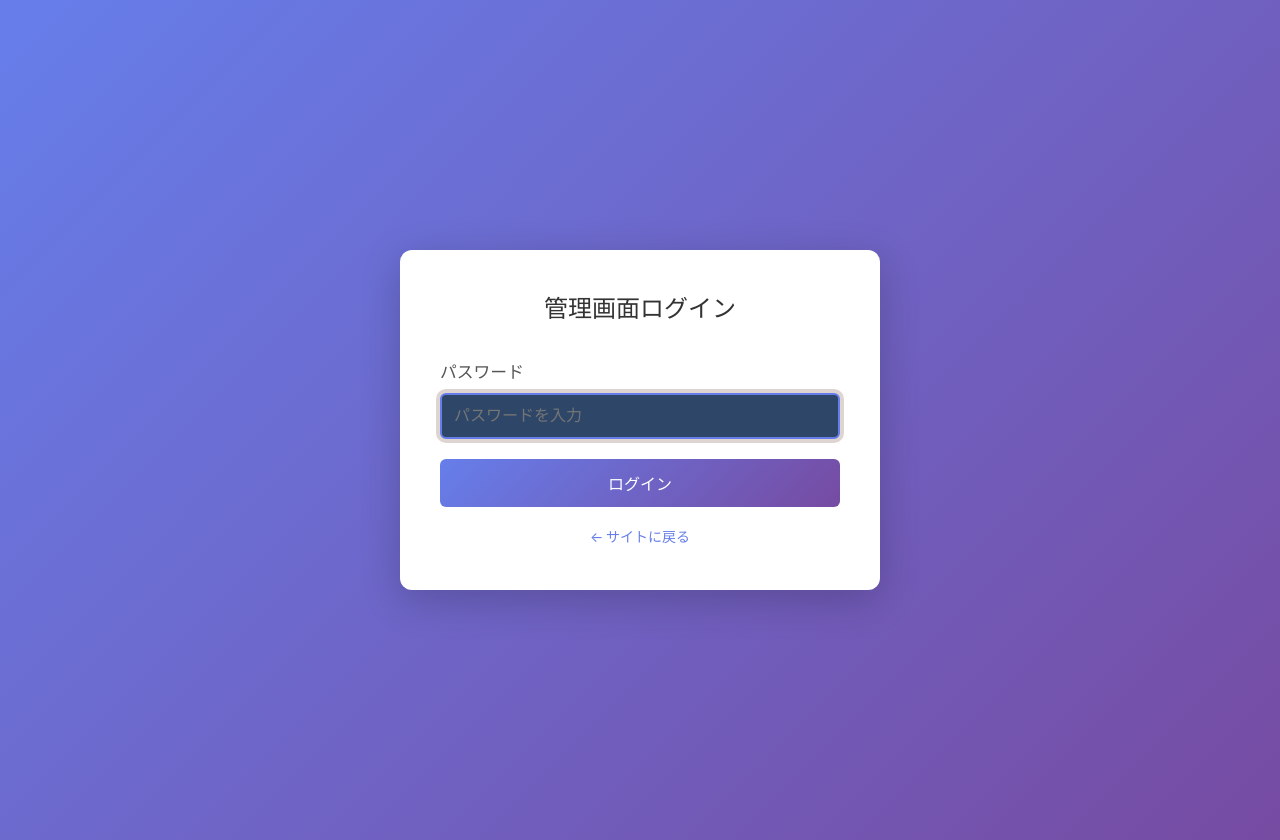
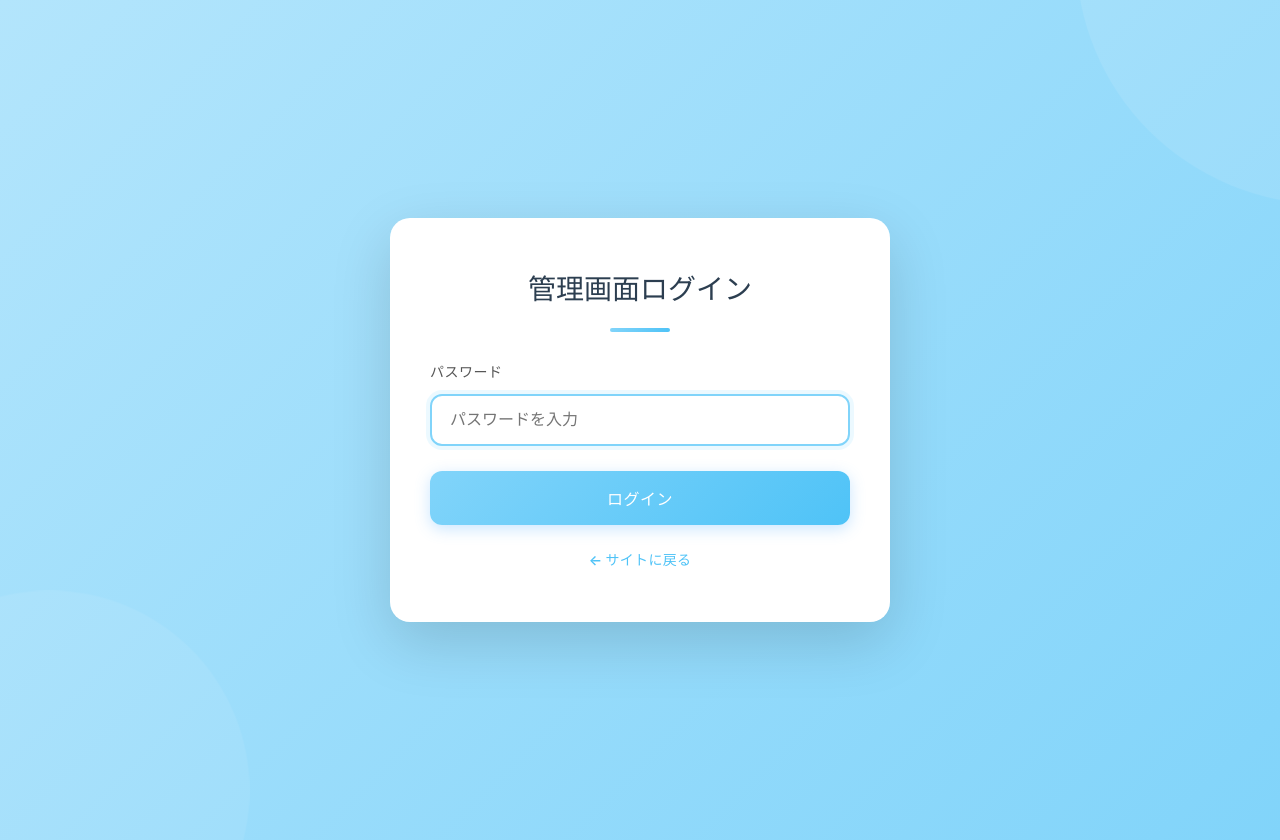
Before and after one commit to AliceWonerfulWorld/portfolio, a React (Vite) app: page /admin/login in a window 1280 px wide. Built offline with nearby package versions, Linux system fonts and the light colour scheme.

Commit message:
feat: 管理者ログイン画面のUIスタイルを新規追加

```diff
--- a/src/pages/AdminLogin.css
+++ b/src/pages/AdminLogin.css
@@ -3,93 +3,185 @@
     display: flex;
     justify-content: center;
     align-items: center;
-  background: linear-gradient(135deg, #667eea 0%, #764ba2 100%);
+    background: linear-gradient(135deg, #b3e5fc 0%, #81d4fa 100%);
     padding: 20px;
+    position: relative;
+    overflow: hidden;
+}
+
+/* 背景のアニメーション要素 */
+.login-container::before {
+    content: '';
+    position: absolute;
+    width: 500px;
+    height: 500px;
+    background: rgba(255, 255, 255, 0.1);
+    border-radius: 50%;
+    top: -250px;
+    right: -250px;
+    animation: float 20s infinite ease-in-out;
+}
+
+.login-container::after {
+    content: '';
+    position: absolute;
+    width: 400px;
+    height: 400px;
+    background: rgba(255, 255, 255, 0.08);
+    border-radius: 50%;
+    bottom: -200px;
+    left: -200px;
+    animation: float 15s infinite ease-in-out reverse;
+}
+
+@keyframes float {
+
+    0%,
+    100% {
+        transform: translateY(0) translateX(0);
+    }
+
+    50% {
+        transform: translateY(-50px) translateX(50px);
+    }
 }
 
 .login-card {
     background: white;
-  padding: 40px;
-  border-radius: 12px;
-  box-shadow: 0 10px 40px rgba(0, 0, 0, 0.2);
+    padding: 50px 40px;
+    border-radius: 20px;
+    box-shadow: 0 20px 60px rgba(0, 0, 0, 0.15);
     width: 100%;
-  max-width: 400px;
+    max-width: 420px;
+    position: relative;
+    z-index: 1;
+    backdrop-filter: blur(10px);
 }
 
 .login-card h1 {
-  margin: 0 0 30px 0;
-  color: #333;
-  font-size: 24px;
+    margin: 0 0 10px 0;
+    color: #2c3e50;
+    font-size: 28px;
     text-align: center;
+    font-weight: 700;
+}
+
+.login-card h1::after {
+    content: '';
+    display: block;
+    width: 60px;
+    height: 4px;
+    background: linear-gradient(90deg, #81d4fa 0%, #4fc3f7 100%);
+    margin: 15px auto 30px;
+    border-radius: 2px;
 }
 
 .form-group {
-  margin-bottom: 20px;
+    margin-bottom: 25px;
 }
 
 .form-group label {
     display: block;
-  margin-bottom: 8px;
+    margin-bottom: 10px;
     color: #555;
-  font-weight: 500;
+    font-weight: 600;
+    font-size: 14px;
+    letter-spacing: 0.5px;
 }
 
 .form-group input {
     width: 100%;
-  padding: 12px;
-  border: 2px solid #e0e0e0;
-  border-radius: 6px;
+    padding: 15px 18px;
+    border: 2px solid #e8f4f8;
+    border-radius: 12px;
     font-size: 16px;
-  transition: border-color 0.3s;
+    transition: all 0.3s;
     box-sizing: border-box;
+    background: #f8fcff;
 }
 
 .form-group input:focus {
     outline: none;
-  border-color: #667eea;
+    border-color: #81d4fa;
+    background: white;
+    box-shadow: 0 0 0 4px rgba(129, 212, 250, 0.15);
 }
 
 .error-message {
     color: #e74c3c;
     background: #ffe6e6;
-  padding: 10px;
-  border-radius: 6px;
-  margin-bottom: 15px;
+    padding: 12px 16px;
+    border-radius: 10px;
+    margin-bottom: 20px;
     font-size: 14px;
+    border-left: 4px solid #e74c3c;
+    animation: shake 0.5s;
+}
+
+@keyframes shake {
+
+    0%,
+    100% {
+        transform: translateX(0);
+    }
+
+    25% {
+        transform: translateX(-10px);
+    }
+
+    75% {
+        transform: translateX(10px);
+    }
 }
 
 .login-button {
     width: 100%;
-  padding: 12px;
-  background: linear-gradient(135deg, #667eea 0%, #764ba2 100%);
+    padding: 15px;
+    background: linear-gradient(135deg, #81d4fa 0%, #4fc3f7 100%);
     color: white;
     border: none;
-  border-radius: 6px;
+    border-radius: 12px;
     font-size: 16px;
-  font-weight: 600;
+    font-weight: 700;
     cursor: pointer;
-  transition: transform 0.2s, box-shadow 0.2s;
+    transition: all 0.3s;
+    box-shadow: 0 4px 15px rgba(79, 172, 254, 0.3);
+    letter-spacing: 0.5px;
 }
 
 .login-button:hover {
-  transform: translateY(-2px);
-  box-shadow: 0 5px 15px rgba(102, 126, 234, 0.4);
+    transform: translateY(-3px);
+    box-shadow: 0 8px 25px rgba(129, 212, 250, 0.35);
 }
 
 .login-button:active {
-  transform: translateY(0);
+    transform: translateY(-1px);
 }
 
 .back-link {
     display: block;
     text-align: center;
-  margin-top: 20px;
-  color: #667eea;
+    margin-top: 25px;
+    color: #4fc3f7;
     text-decoration: none;
     font-size: 14px;
-  transition: color 0.3s;
+    font-weight: 600;
+    transition: all 0.3s;
+    letter-spacing: 0.3px;
 }
 
 .back-link:hover {
-  color: #764ba2;
+    color: #29b6f6;
+    transform: translateX(-5px);
 }
+
+/* レスポンシブ */
+@media (max-width: 480px) {
+    .login-card {
+        padding: 35px 25px;
+    }
+
+    .login-card h1 {
+        font-size: 24px;
+    }
+}
```
Lines whose indentation alone changed are shown as unchanged.
